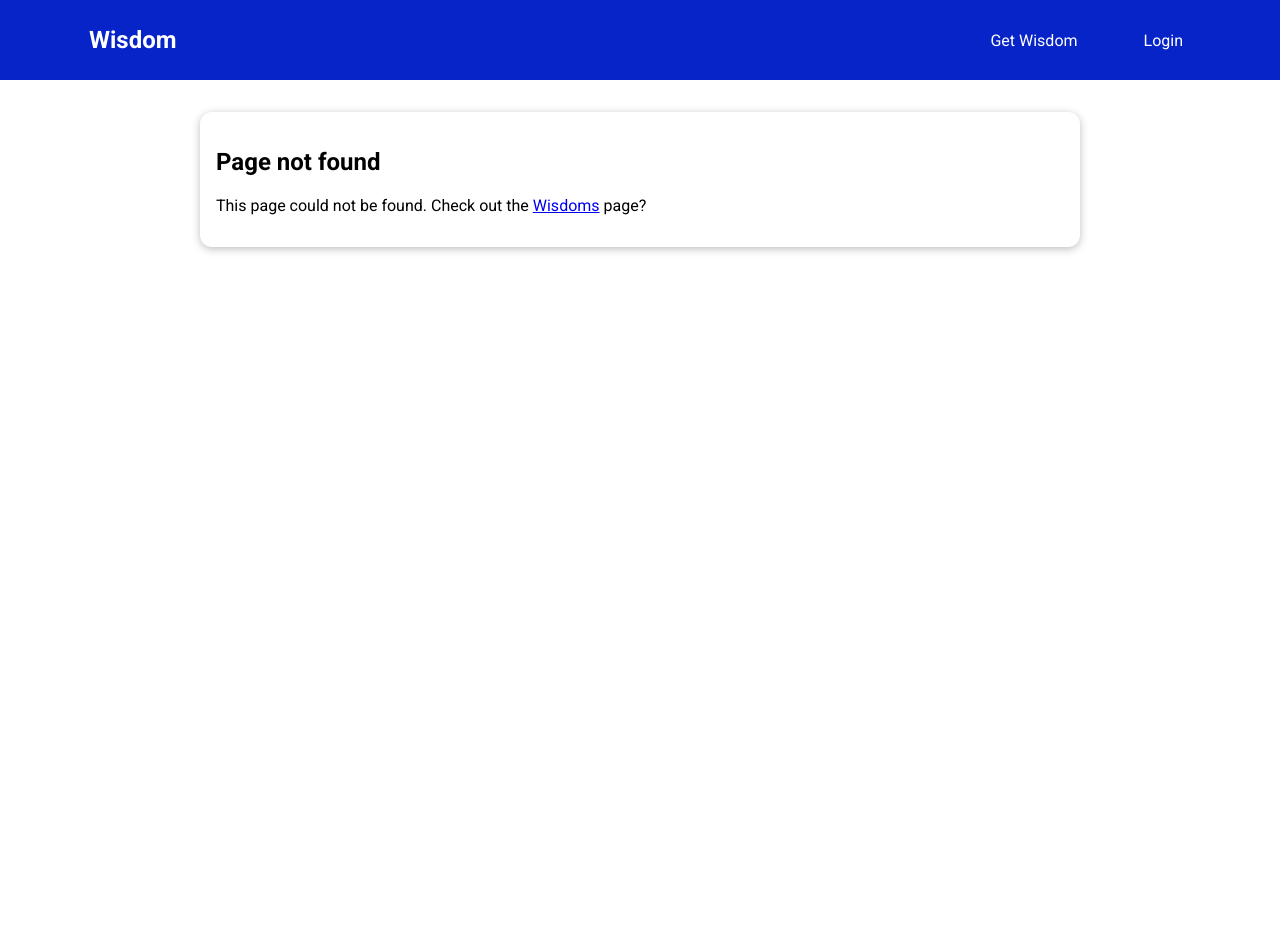
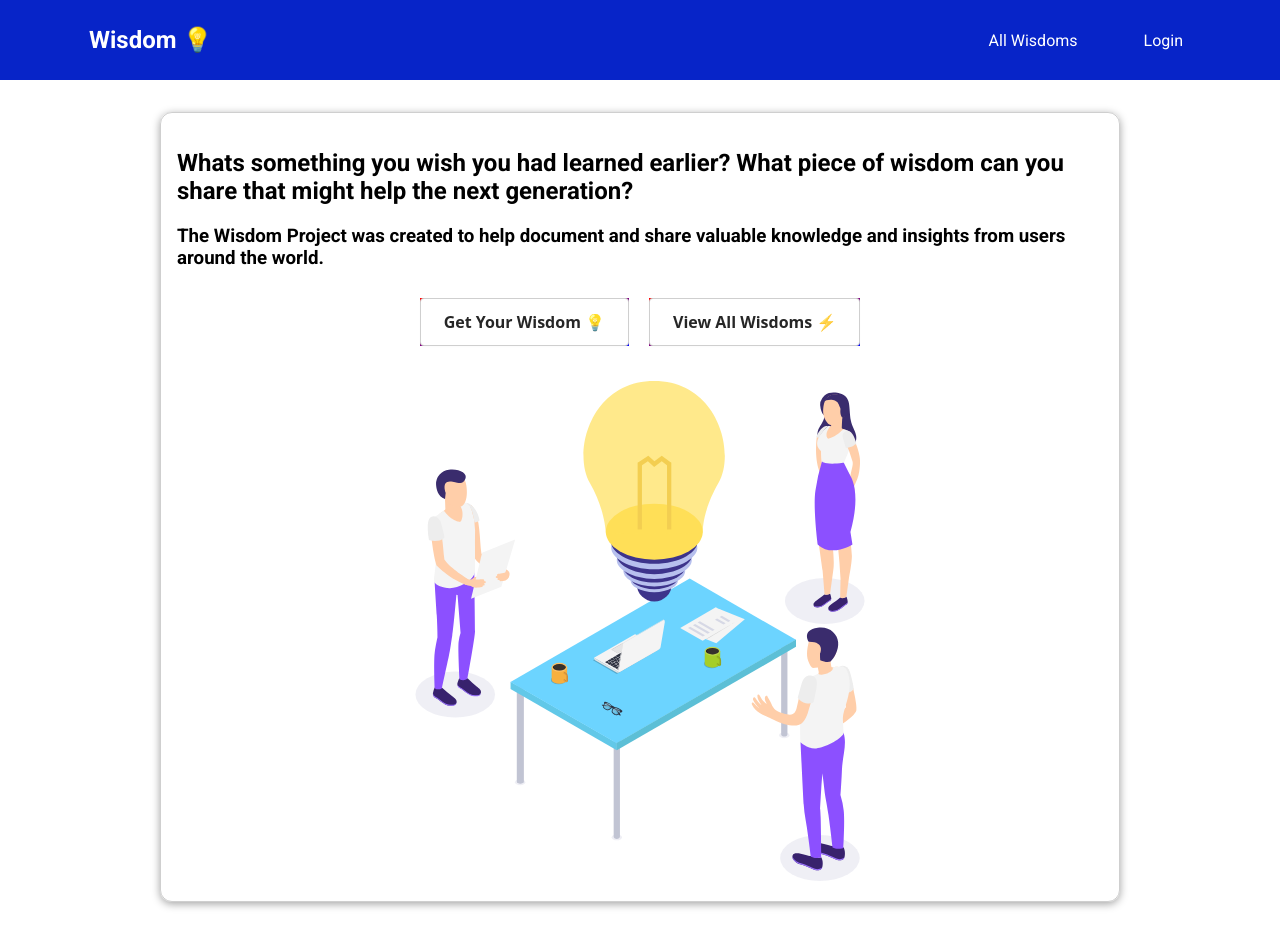
Before and after one commit to bstewart3/wisdom-vue-project, a Vue app: page /#/home in a window 1280 px wide. Before the commit this address led to /#/coaches. Before the commit the page ends 800 px from the top, so only its background shows below. Built offline with nearby package versions, Linux system fonts and the light colour scheme; sample sign-in values are in the browser's storage.

Commit message:
removed input search bar

```diff
--- a/src/App.vue
+++ b/src/App.vue
@@ -24,7 +24,7 @@ export default {
   watch: {
     didAutoLogout(curValue, oldValue) {
       if (curValue && curValue !== oldValue) {
-        this.$router.replace('/coaches');
+        this.$router.replace('/');
       }
     }
   }
--- a/src/components/WisdomFilter.vue
+++ b/src/components/WisdomFilter.vue
@@ -15,10 +15,7 @@
           <input type="checkbox" id="experience" checked @change="setFilter">
           <label for="experience">Experience</label>
         </span>
-        <span>
-          <input type="text" v-model="input">
-          <h3>{{ input }}</h3>
-        </span>
+
        </span>
 
     </base-card>
@@ -53,14 +50,7 @@ export default {
             this.filters = updatedFilters
             this.$emit('change-filter', updatedFilters)
         },
-        wisdomSearch() {
-         const wisdoms = this.$store.getters['wisdoms/wisdoms'];
-         const filteredWisdoms = wisdoms.filter((wisdom) =>
-         wisdom.toLowerCase().includes(input.value.toLowerCase()));
 
-         this.$store.commit('setWisdoms/wisdoms',)
-
-       }
 
     }
 }
--- a/src/components/WisdomForm.vue
+++ b/src/components/WisdomForm.vue
@@ -87,10 +87,11 @@ export default {
                category: this.category.val,
                desc: this.description.val,
 
+
            };
 
          this.$emit('save-data', formData)
-         this.$router.push('/');
+         this.$router.push('/wisdoms');
           console.log(formData)
         }
     }
--- a/src/components/WisdomItem.vue
+++ b/src/components/WisdomItem.vue
@@ -4,7 +4,7 @@
       <div>
         <h2>{{ title }}</h2>
          <div>
-          <base-badge v-for="category in category" :key="category" :type="category" :title="category"></base-badge>
+          <base-badge  v-for="category in category" :key="category" :type="category" :title="category"></base-badge>
          </div>
         <h4>{{ desc }}</h4>
       </div>
--- a/src/components/layout/TheHeader.vue
+++ b/src/components/layout/TheHeader.vue
@@ -1,9 +1,9 @@
 <template>
     <header>
         <nav>
-            <h1><router-link to="/home">Wisdom</router-link></h1>
+            <h1><router-link to="/home">Wisdom &#128161;</router-link></h1>
             <ul>
-                <li><router-link to="/wisdoms">Get Wisdom</router-link></li>
+                <li><router-link to="/wisdoms">All Wisdoms</router-link></li>
                 <li v-if="isLoggedIn"><router-link to="/addwisdom">Add Wisdom</router-link></li>
                 <li v-else><router-link to='/auth'>Login</router-link></li>
                 <li v-if="isLoggedIn"><base-button @click="logout">Logout</base-button></li>
--- a/src/components/ui/BaseButton.vue
+++ b/src/components/ui/BaseButton.vue
@@ -43,7 +43,7 @@ export default {
     a {
       align-items: center;
       background-color: #FFFFFF;
-      border: 1px solid rgba(0, 0, 0, 0.1);
+      border: 1px solid rgba(0, 0, 0, 0.188);
       border-radius: .25rem;
       box-shadow: rgba(0, 0, 0, 0.02) 0 1px 3px 0;
       box-sizing: border-box;
--- a/src/components/ui/BaseCard.vue
+++ b/src/components/ui/BaseCard.vue
@@ -6,10 +6,11 @@
 
 <style scoped>
 .card {
+  border:  1px solid rgba(0, 0, 0, 0.188); ;
   border-radius: 12px;
-  box-shadow: 0 2px 8px rgba(0, 0, 0, 0.26);
+  box-shadow: 0 2px 8px rgba(0, 0, 0, 0.366);
   padding: 1rem;
   margin: 2rem auto;
-  max-width: 55rem;
+  max-width: 60rem;
 }
 </style>
--- a/src/pages/GetWisdom.vue
+++ b/src/pages/GetWisdom.vue
@@ -8,7 +8,8 @@
     </section>
     <section>
      <base-card>
-       <base-button mode="outline" @click="loadWisdoms">Refresh</base-button>
+     <link rel="stylesheet" href="https://cdnjs.cloudflare.com/ajax/libs/font-awesome/4.7.0/css/font-awesome.min.css">
+       <base-button mode="outline" @click="loadWisdoms"><i class="fa fa-refresh"></i></base-button>
        <base-button link to="/auth?redirect=addWisdom" v-if="!isLoggedIn">Login to add a Wisdom</base-button>
        <div v-if="isLoading">
          <base-spinner></base-spinner>
@@ -33,6 +34,7 @@ export default {
   components: { WisdomItem, WisdomFilter, BaseButton, BaseDialog },
   data() {
     return {
+      input: '',
       isLoading: false,
       error: null,
       randomWisdom: [],
@@ -80,7 +82,11 @@ export default {
       setFilters(updatedFilters) {
         this.activeFilters = updatedFilters
       },
-
+      // wisdomSearch() {
+      //    const wisdoms = this.$store.getters['wisdoms/wisdoms'];
+      //    this.$store.state.wisdoms = wisdoms.reverse().filter((wisdom) =>
+      //    wisdom.toLowerCase().includes(this.input.value.toLowerCase()))
+      //  },
 
       async loadWisdoms() {
         this.isLoading = true;
--- a/src/pages/LandingPage.vue
+++ b/src/pages/LandingPage.vue
@@ -1,11 +1,45 @@
 <template>
     <section>
-        <base-card>
+           <base-card>
             <h2>Whats something you wish you had learned earlier? What piece of wisdom can you share that might help the next generation? </h2>
             <h3>The Wisdom Project was created to help document and share valuable knowledge and insights from users around the world.</h3>
-            <base-button link to="/wisdoms">View Wisdoms</base-button>
-            <img  src="../assets/Creative_process_SVG.svg" alt="">
+
+            <div class="landing-btns">
+             <base-button class="landing-btn" link :to="randomWisdomLink">Get Your Wisdom &#128161;</base-button>
+             <base-button class="landing-btn" link to="/wisdoms">View All Wisdoms &#9889;</base-button>
+             <img  id="hero-img" src="../assets/Creative_process_SVG.svg" width="750" height="500" alt="">
+            </div>
+
+
+
 
         </base-card>
     </section>
 </template>
+<script>
+export default {
+    computed: {
+        randomWisdomLink() {
+        const wisdoms = this.$store.getters['wisdoms/wisdoms'];
+        var randomWisdom = wisdoms[Math.floor(Math.random()*wisdoms.length)];
+
+        return '/wisdoms/' + randomWisdom.id ;
+      }
+    }
+}
+</script>
+<style scoped>
+.landing-btns{
+    text-align: center;
+}
+.landing-btn{
+   margin: 10px;
+   background: linear-gradient(to left top, blue, red);
+
+}
+#hero-img{
+    text-align: center;
+    margin-top: 25px;
+}
+
+</style>
--- a/src/router/index.js
+++ b/src/router/index.js
@@ -10,7 +10,7 @@ import store from '../store/index.js' ;
 const routes = [
   {
     path: '/',
-    redirect:'/wisdoms'
+    redirect:'/home'
   },
   {
     path: '/wisdoms',
--- a/src/store/modules/addWisdom/actions.js
+++ b/src/store/modules/addWisdom/actions.js
@@ -6,7 +6,11 @@ export default {
 
         title: data.title,
         category: data.category,
-        desc: data.desc
+        desc: data.desc,
+        timePosted: new Date().toTimeString(),
+        dayPosted: new Date().toDateString()
+
+
     };
 
     const token = context.rootGetters.token;
@@ -50,7 +54,8 @@ export default {
         id: key,
         title: responseData[key].title,
         category: responseData[key].category,
-        desc: responseData[key].desc
+        desc: responseData[key].desc,
+        posted: responseData[key].dayPosted
 
       };
       wisdoms.push(wisdom);
```
Also changed, not shown: src/assets/iconmonstr-arrow-left-circle-lined.svg (added).
